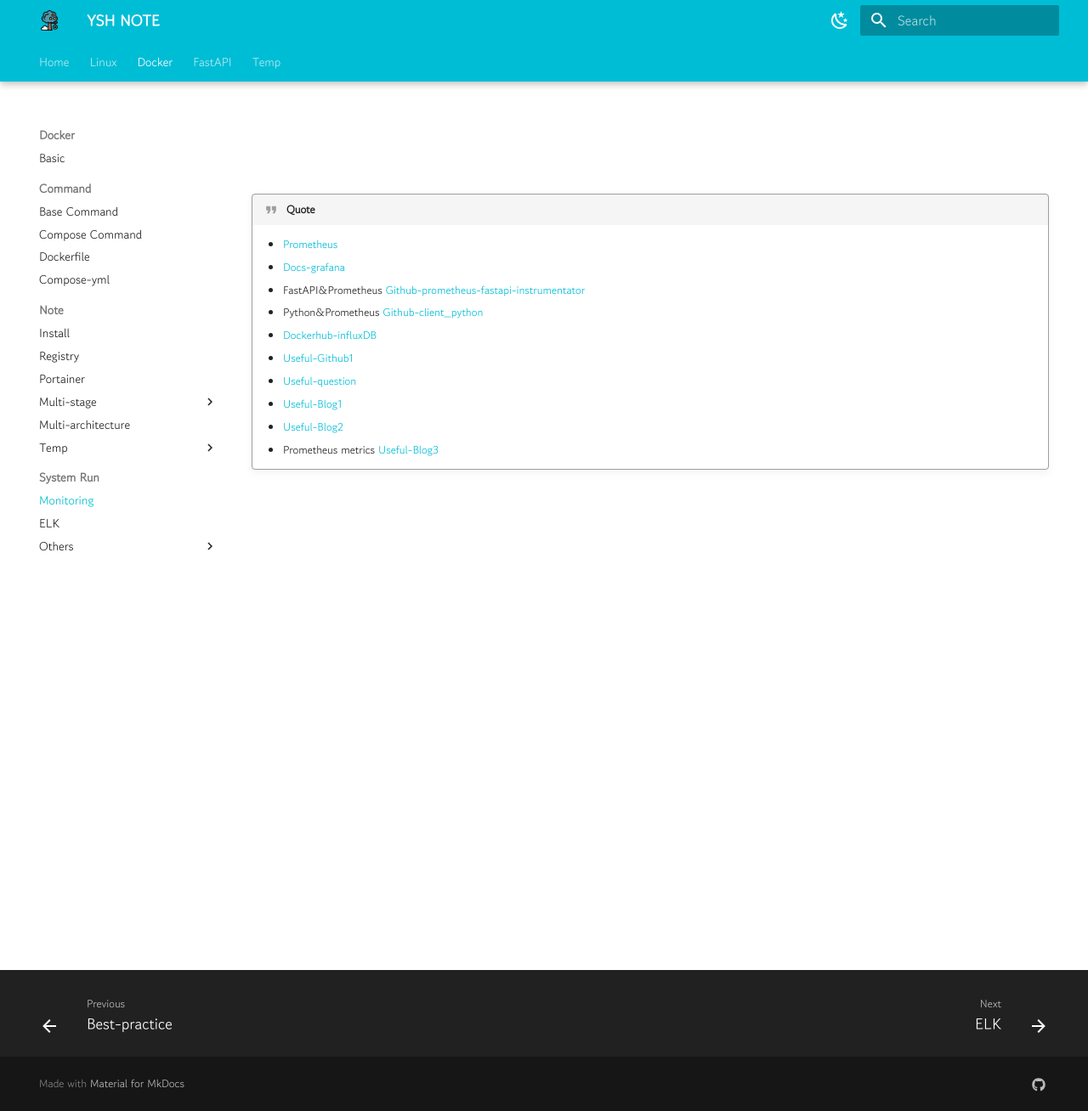
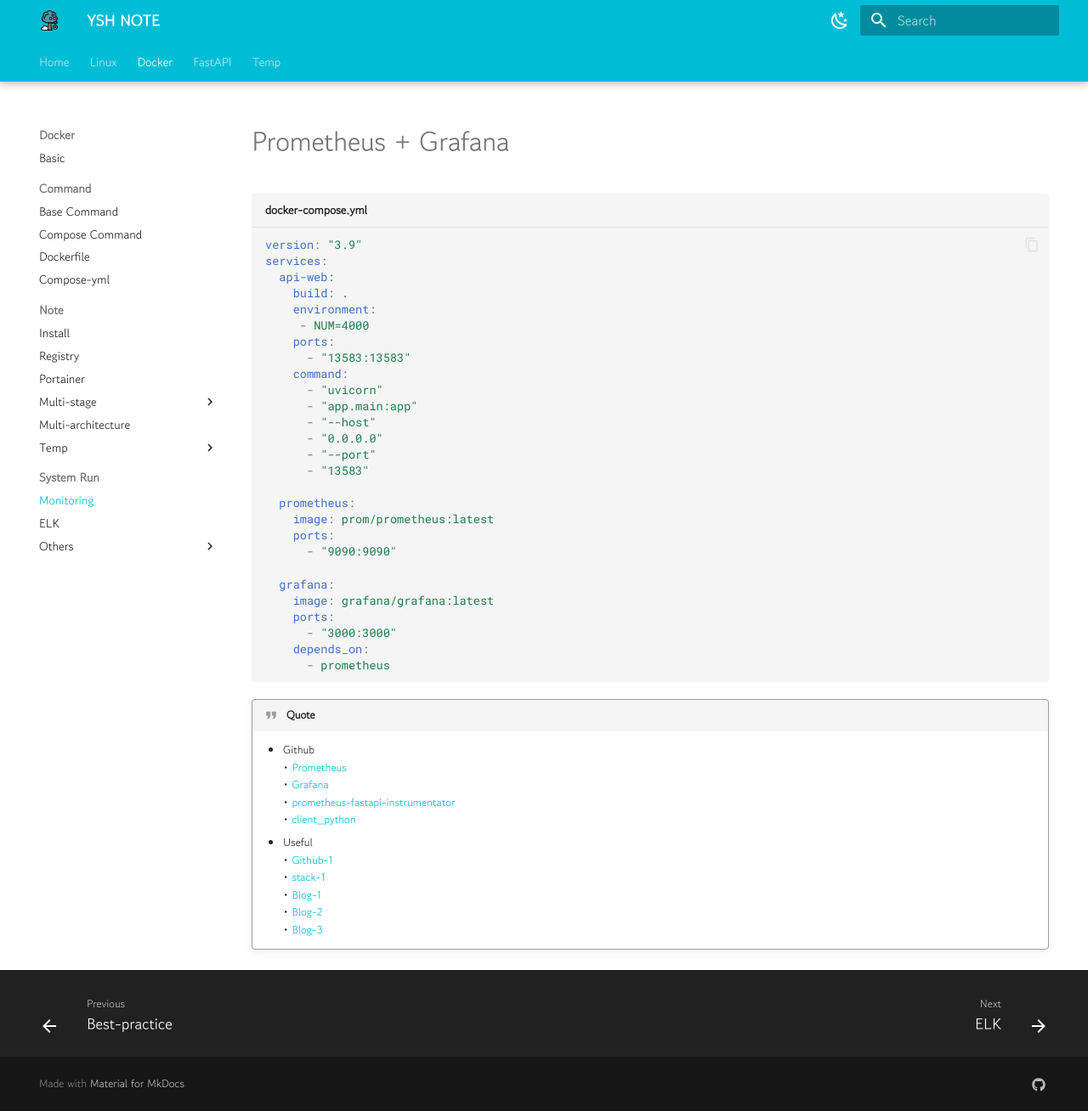
Before and after one commit to YSHeee/YSHeee.github.io, an MkDocs documentation site: the page built from docs/docker/running/monitoring.md, in a window 1280 px wide and 1308 px high. Shown: the whole window at 85% size. Built offline with MkDocs 1.6.1 and Material for MkDocs 9.7.7, drawn with Linux system fonts in a browser that asks for light colours.

Commit message:
Modify ...

````diff
--- a/docs/docker/running/monitoring.md
+++ b/docs/docker/running/monitoring.md
@@ -1,13 +1,47 @@
-#
+# Prometheus + Grafana
+```yaml title="docker-compose.yml"
+version: "3.9"
+services:
+  api-web:
+    build: .
+    environment:
+     - NUM=4000
+    ports:
+      - "13583:13583"
+    command:
+      - "uvicorn"
+      - "app.main:app"
+      - "--host"
+      - "0.0.0.0"
+      - "--port"
+      - "13583"
+
+  prometheus:
+    image: prom/prometheus:latest
+    ports:
+      - "9090:9090"
+
+  grafana:
+    image: grafana/grafana:latest
+    ports:
+      - "3000:3000"
+    depends_on:
+      - prometheus
+
+```
+
+
+
 
 !!!quote
-    - [Prometheus](https://prometheus.io/)
-    - [Docs-grafana](https://grafana.com/docs/grafana-cloud/quickstart/docker-compose-linux/)
-    - FastAPI&Prometheus [Github-prometheus-fastapi-instrumentator](https://github.com/trallnag/prometheus-fastapi-instrumentator)
-    - Python&Prometheus [Github-client_python](https://github.com/prometheus/client_python)
-    - [Dockerhub-influxDB](https://hub.docker.com/_/influxdb)
-    - [Useful-Github1](https://github.com/docker/awesome-compose/tree/master/prometheus-grafana)
-    - [Useful-question](https://stackoverflow.com/questions/74029504/spring-prometheus-grafana-err-reading-prometheus-post-http-localhost90)
-    - [Useful-Blog1](https://medium.com/@ct.onyemaobi/build-and-monitor-your-fastapi-microservice-with-docker-prometheus-and-grafana-part-2-37472157a2b)
-    - [Useful-Blog2](https://umanking.github.io/2021/08/19/prometheus-grafana-example/)
-    - Prometheus metrics [Useful-Blog3](https://docs.netapp.com/ko-kr/storagegrid-116/monitor/commonly-used-prometheus-metrics.html)
+    - Github<div>
+      • [Prometheus](https://prometheus.io/)<div>
+      • [Grafana](https://grafana.com/docs/grafana-cloud/quickstart/docker-compose-linux/)<div>
+      • [prometheus-fastapi-instrumentator](https://github.com/trallnag/prometheus-fastapi-instrumentator)<div>
+      • [client_python](https://github.com/prometheus/client_python)
+    - Useful<div>
+      • [Github-1](https://github.com/docker/awesome-compose/tree/master/prometheus-grafana)<div>
+      • [stack-1](https://stackoverflow.com/questions/74029504/spring-prometheus-grafana-err-reading-prometheus-post-http-localhost90)<div>
+      • [Blog-1](https://medium.com/@ct.onyemaobi/build-and-monitor-your-fastapi-microservice-with-docker-prometheus-and-grafana-part-2-37472157a2b)<div>
+      • [Blog-2](https://umanking.github.io/2021/08/19/prometheus-grafana-example/)<div>
+      • [Blog-3](https://docs.netapp.com/ko-kr/storagegrid-116/monitor/commonly-used-prometheus-metrics.html)
--- a/mkdocs.yml
+++ b/mkdocs.yml
@@ -57,7 +57,7 @@
   - stylesheets/extra.css
 plugins:
   - search
-#  - glightbox
+  - glightbox
 
 
 ## Extension
@@ -120,6 +120,9 @@
       - ELK: docker/running/elk.md
       - Others:
         - wordpress+ɑ: docker/running/wmp.md
+        - django+ɑ: docker/running/dpp.md
+        - nginx+flask+ɑ: docker/running/nfmp.md
+        - js+ɑ: docker/running/remm.md
   - FastAPI:
     - REST API: fastapi/restapi.md
     - Best-Practice: fastapi/best-practice.md
````
Also changed, not shown: docs/docker/basic.md (+4 -0 lines), docs/docker/running/dpp.md (added, +6 -0 lines), docs/docker/running/nfmp.md (added, +1 -0 lines), docs/docker/running/remm.md (added, +1 -0 lines), docs/docker/running/wmp.md (+2 -0 lines), docs/docker/images/running-3.png (added), docs/docker/images/running-4.png (added), docs/docker/running/others.md (deleted).
